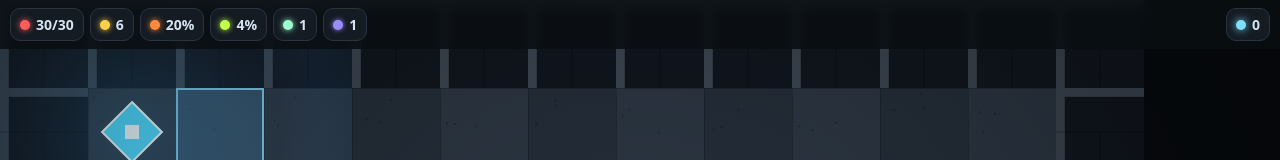
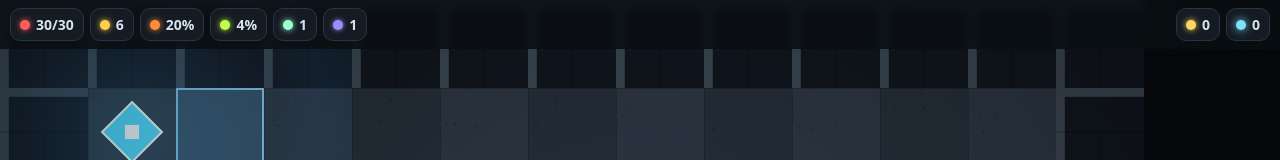
Before and after one commit to denethordahmer/underward, a plain HTML site: page index.html in a window 1280 px wide. Both pictures are taken after a click on the button "START RUN". Shown: the top 160 px of the page. Drawn offline with Linux system fonts and the light colour scheme.

Commit message:
Add gold icon and HUD display in index.html

```diff
--- a/index.html
+++ b/index.html
@@ -31,6 +31,7 @@
   .ico.agi{background:#c2ff4d;box-shadow:0 0 6px #c2ff4d}
   .ico.luc{background:#9dffcf;box-shadow:0 0 6px #9dffcf}
   .ico.shard{background:#7ee0ff;box-shadow:0 0 8px #7ee0ff}
+  .ico.gold{background:#ffd75e;box-shadow:0 0 6px #ffd75e}
   .ico.floor{background:#9b8cff;box-shadow:0 0 5px #9b8cff}
   .spacer{flex:1}
 
@@ -83,6 +84,7 @@
     <span class="stat"><span class="ico luc"></span><span id="hudLuc">1</span></span>
     <span class="stat"><span class="ico floor"></span><span id="hudFloor">1</span></span>
     <span class="spacer"></span>
+    <span class="stat"><span class="ico gold"></span><span id="hudGold">0</span></span>
     <span class="stat"><span class="ico shard"></span><span id="hudShards">0</span></span>
   </div>
 
```
